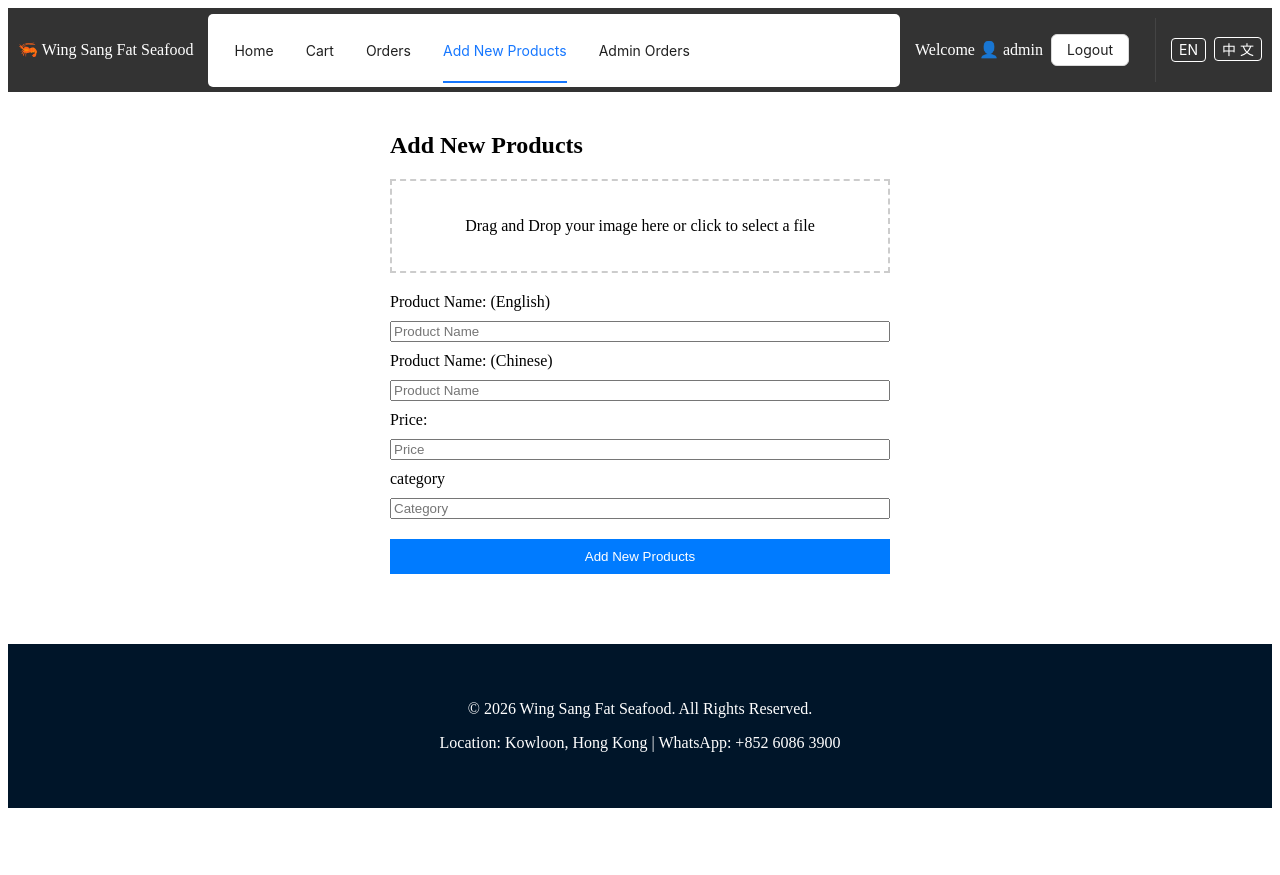
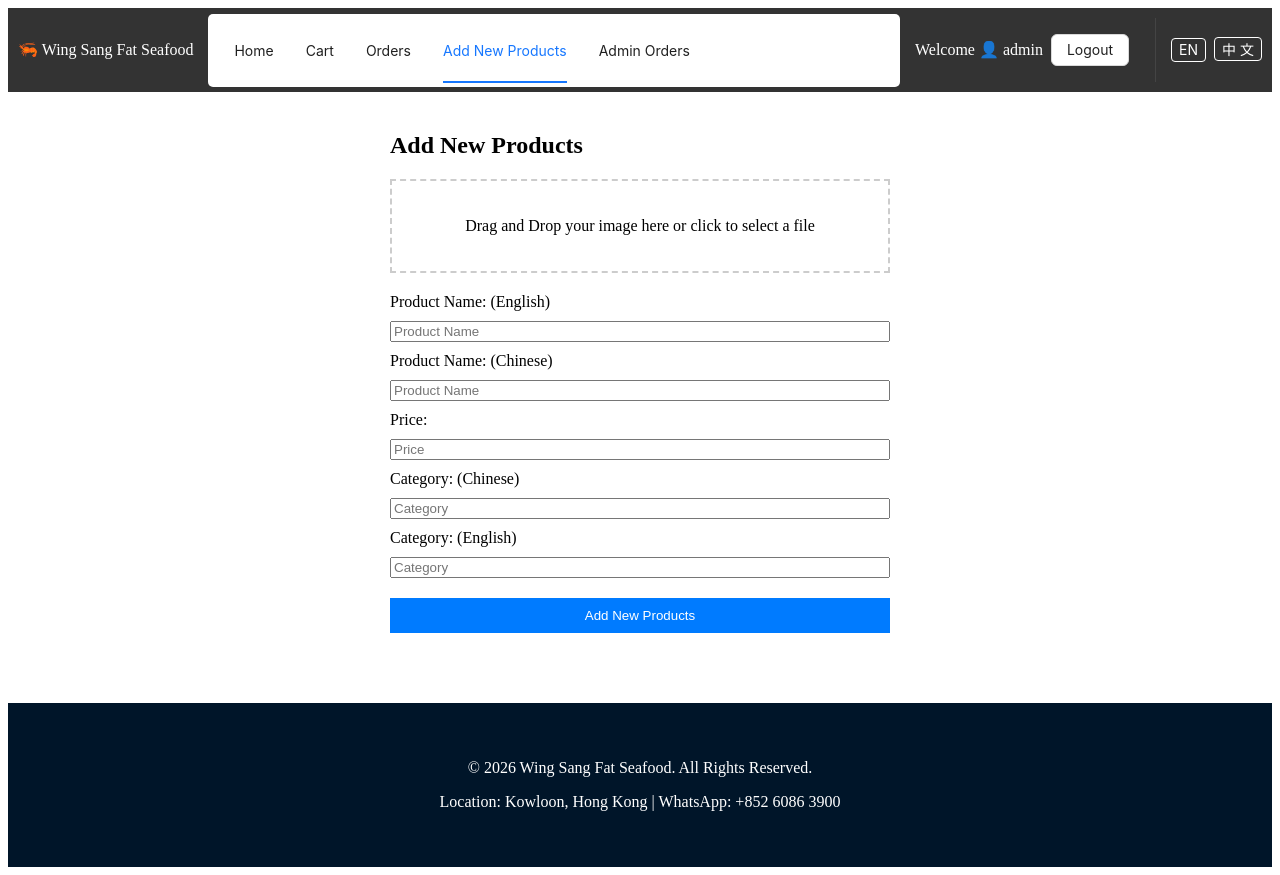
Before and after one commit to Sherman-Shek/seafood-app, a React (Create React App) app: page /en/addSeafood in a window 1280 px wide. Before the commit the page ends 816 px from the top, so only its background shows below. Built offline with nearby package versions, Linux system fonts and the light colour scheme; sample sign-in values are in the browser's storage.

Commit message:
Fix: translate function

```diff
--- a/src/locales/en.json
+++ b/src/locales/en.json
@@ -81,6 +81,8 @@
   "productNameEn": "Product Name: (English)",
   "price": "Price:",
   "pricePlaceholder": "Price",
+  "categoryZh": "Category: (Chinese)",
+  "categoryEn": "Category: (English)",
   "categoryPlaceholder": "Category",
   "adminDashboardTitle": "Admin Dashboard",
   "total": "Total",
--- a/src/locales/zh.json
+++ b/src/locales/zh.json
@@ -81,7 +81,6 @@
   "productNameEn": "產品名稱： (英文)",
   "price": "價格：",
   "pricePlaceholder": "價格",
-  "category": "分類：",
   "categoryZh": "分類： (中文)",
   "categoryEn": "分類： (英文)",
   "categoryPlaceholder": "分類",
--- a/src/pages/AddSeafood.js
+++ b/src/pages/AddSeafood.js
@@ -160,7 +160,16 @@ function AddSeafood({ onAdd }) {
                     required
                 />
 
-                <label>{t("category") || "Category"}</label>
+                <label>{t("categoryZh") || "Category"}</label>
+                <input
+                    name="category"
+                    placeholder={t("categoryPlaceholder")}
+                    value={form.category}
+                    onChange={(e) => setForm({ ...form, category: e.target.value })}
+                    required
+                />
+
+                <label>{t("categoryEn") || "Category"}</label>
                 <input
                     name="category"
                     placeholder={t("categoryPlaceholder")}
```
